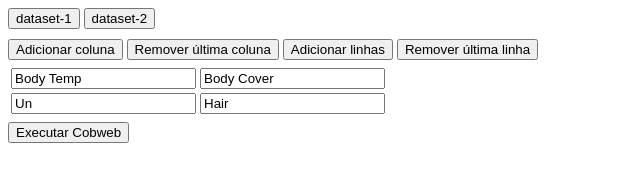
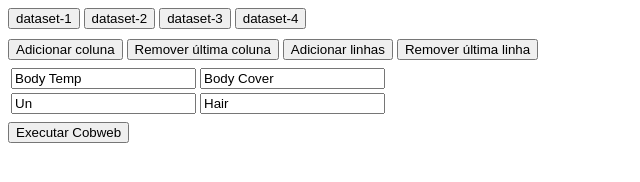
Before and after one commit to dilermando-araujo/ia-cobweb-implementation, a plain HTML site: page index.html in a window 1280 px wide. Shown: the whole page, without its empty margins (0-640 px from the left). Drawn offline with nearby package versions, Linux system fonts and the light colour scheme.

Commit message:
Adicionar novos datasets padrões

```diff
--- a/index.html
+++ b/index.html
@@ -25,7 +25,7 @@
         }
 
         #body {
-            height: 350px;
+            height: 450px;
             border: solid 1px black;
         }
 
@@ -41,6 +41,8 @@
         <div style="margin-bottom: 10px">
             <button onclick="set_default_dataset(1)">dataset-1</button>
             <button onclick="set_default_dataset(2)">dataset-2</button>
+            <button onclick="set_default_dataset(3)">dataset-3</button>
+            <button onclick="set_default_dataset(4)">dataset-4</button>
         </div>
         <div style="margin-bottom: 5px">
             <button onclick="add_column_to_table_value()">Adicionar coluna</button>
@@ -55,7 +57,7 @@
         </div>
     </div>
 
-    <div id="tree-view-container" style="margin-top: 25px; display: none;">
+    <div id="tree-view-container" style="margin-top: 25px; display: none; margin-bottom: 50px;">
         <div>
             <h2 class="title-content">Árvore</h2>
         </div>
--- a/table-editable.js
+++ b/table-editable.js
@@ -19,6 +19,32 @@ function set_default_dataset(dataset_idx) {
             ['moisk-skin', '3', 'unregulated', 'external'],
             ['hair', '4', 'regulated', 'internal'],
             ['feathers', '4', 'regulated', 'internal']
+        ],
+        3: [
+            ['Shape', 'Size', 'Color'],
+            ['square', 'large', 'blue'],
+            ['square', 'large', 'yellow'],
+            ['square', 'large', 'red'],
+            ['square', 'large', 'orange'],
+            ['square', 'large', 'green'],
+            ['circle', 'large', 'blue'],
+            ['circle', 'large', 'yellow'],
+            ['circle', 'large', 'red'],
+            ['circle', 'large', 'orange'],
+            ['circle', 'large', 'green']
+        ],
+        4: [
+            ['Shape', 'Size', 'Color'],
+            ['square', 'large', 'blue'],
+            ['circle', 'large', 'blue'],
+            ['square', 'large', 'yellow'],
+            ['circle', 'large', 'yellow'],
+            ['square', 'large', 'orange'],
+            ['circle', 'large', 'orange'],
+            ['square', 'large', 'red'],
+            ['circle', 'large', 'red'],
+            ['square', 'large', 'green'],
+            ['circle', 'large', 'green']
         ]
     }
 
```
